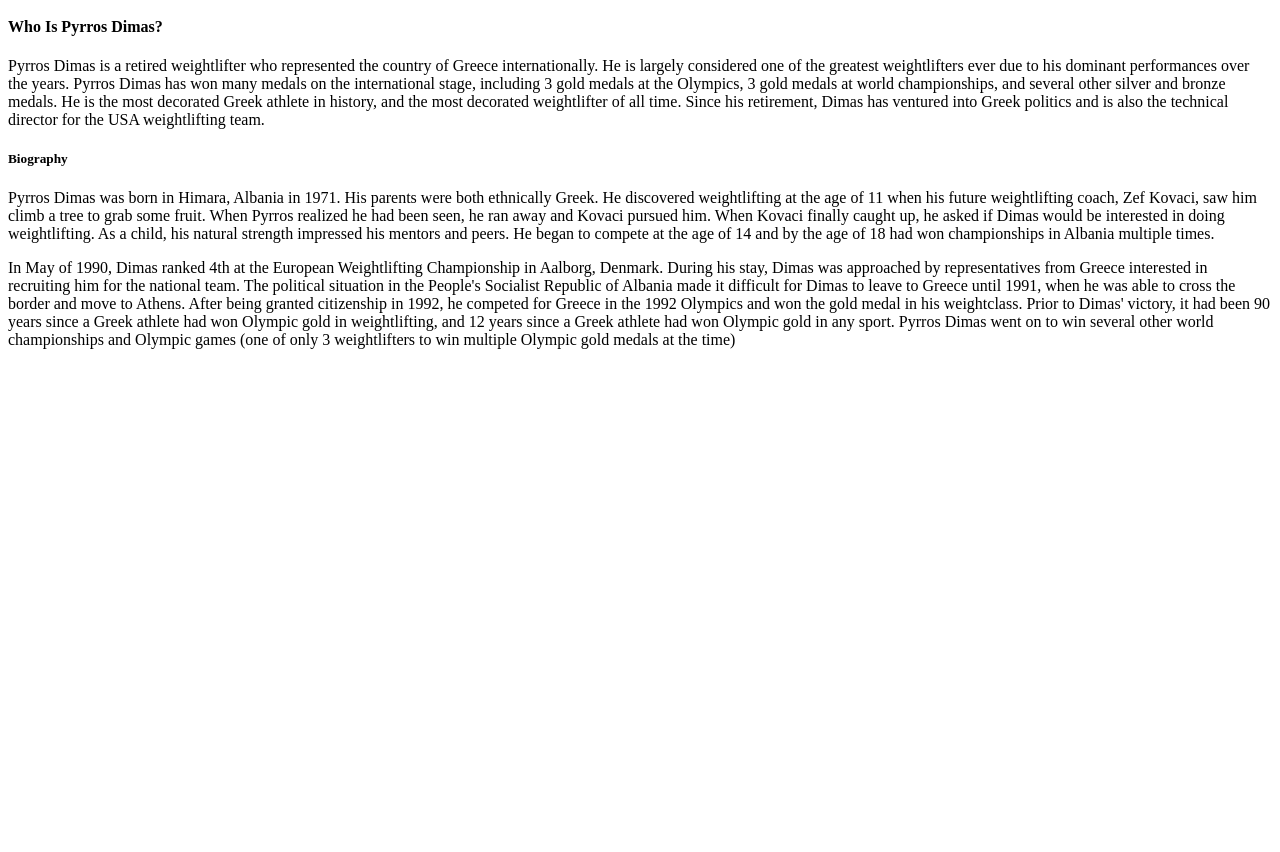
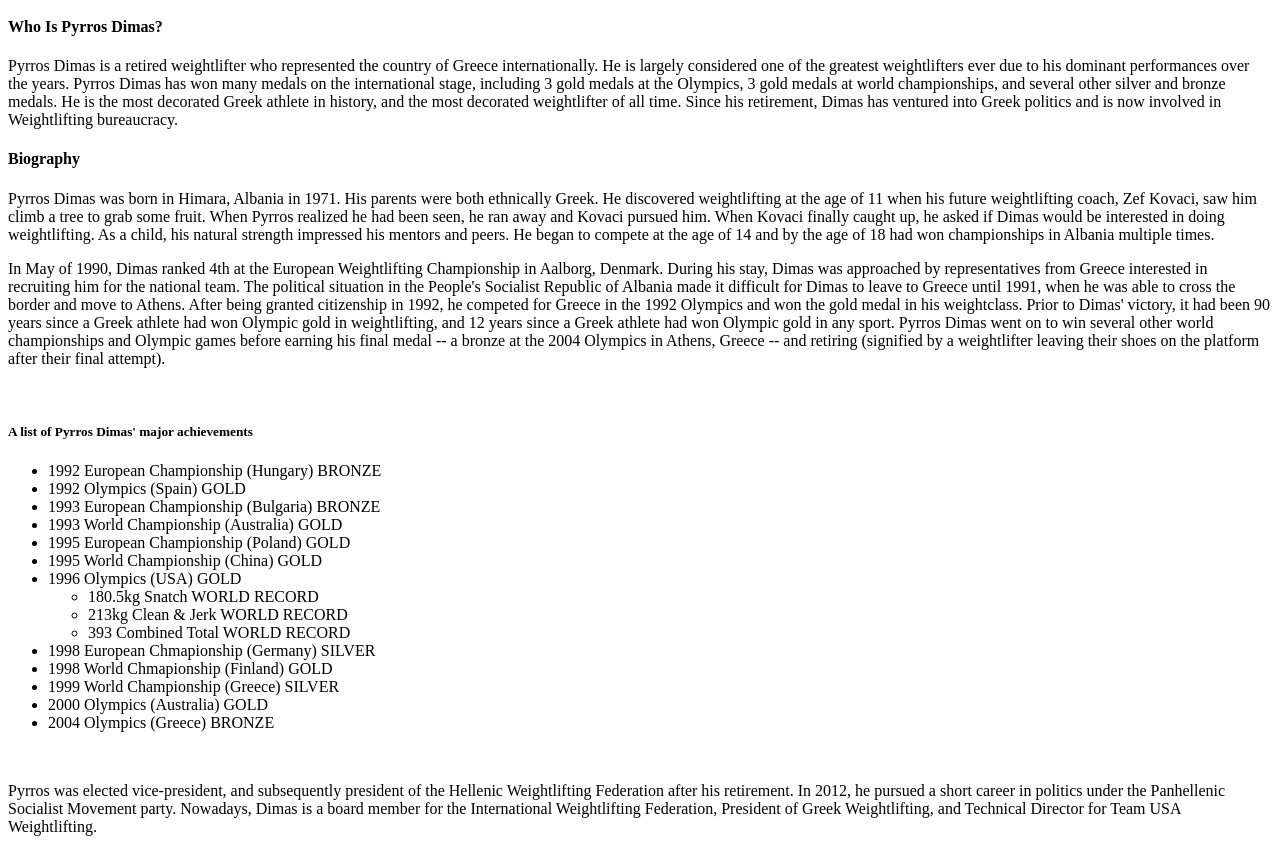
Before and after one commit to Patsquanch/web-design-projects, a plain HTML site: page dimas-tribute/index.html in a window 1280 px wide. Shown: the part 232-1084 px from the top of the page. Before the commit the page ends 800 px from the top, so only its background shows below. Drawn offline with Linux system fonts and the light colour scheme.

Commit message:
add list of achievements, closing section of bio

```diff
--- a/dimas-tribute/index.html
+++ b/dimas-tribute/index.html
@@ -21,20 +21,22 @@
            <div class="achievements">ACHIEVEMENTS</div>
            <div class="more">MORE</div>
        </nav>
+    <main>
        <section>
             <h4> Who Is Pyrros Dimas?</h4>
             <p> Pyrros Dimas is a retired weightlifter who represented the country of Greece internationally. He is largely considered one of the greatest weightlifters
                 ever due to his dominant performances over the years. Pyrros Dimas has won many medals on the international stage, including 3 gold medals at the Olympics,
                 3 gold medals at world championships, and several other silver and bronze medals. He is the most decorated Greek athlete in history, and the most decorated weightlifter
-                of all time. Since his retirement, Dimas has ventured into Greek politics and is also the technical director for the USA weightlifting team.
+                of all time. Since his retirement, Dimas has ventured into Greek politics and is now involved in Weightlifting bureaucracy.
             </p>
            <aside>
                <!--smaller image-->
            </aside>
        </section>
         <article>
-            <h5>Biography</h5>
-            <p> Pyrros Dimas was born in Himara, Albania in 1971. His parents were both ethnically Greek. He discovered weightlifting at the age of 11
+            <h4>Biography</h4>
+            <p>
+                Pyrros Dimas was born in Himara, Albania in 1971. His parents were both ethnically Greek. He discovered weightlifting at the age of 11
                 when his future weightlifting coach, Zef Kovaci, saw him climb a tree to grab some fruit. When Pyrros realized he had been seen, he ran away and Kovaci pursued him.
                 When Kovaci finally caught up, he asked if Dimas would be interested in doing weightlifting. As a child, his natural strength impressed his mentors and peers. He began
                 to compete at the age of 14 and by the age of 18 had won championships in Albania multiple times.
@@ -44,13 +46,40 @@
                 in recruiting him for the national team. The political situation in the People's Socialist Republic of Albania made it difficult for Dimas to leave to Greece until 1991, when he
                 was able to cross the border and move to Athens. After being granted citizenship in 1992, he competed for Greece in the 1992 Olympics and won the gold medal in his weightclass.
                 Prior to Dimas' victory, it had been 90 years since a Greek athlete had won Olympic gold in weightlifting, and 12 years since a Greek athlete had won Olympic gold in any sport.
-                Pyrros Dimas went on to win several other world championships and Olympic games (one of only 3 weightlifters to win multiple Olympic gold medals at the time)
+                Pyrros Dimas went on to win several other world championships and Olympic games before earning his final medal -- a bronze at the 2004 Olympics in Athens, Greece -- and retiring
+                (signified by a weightlifter leaving their shoes on the platform after their final attempt).
+            </p>
+            <br>
+        <section>
+            <h5>A list of Pyrros Dimas' major achievements</h5>
+            <ul>
+                <li>1992 European Championship (Hungary) BRONZE</li>
+                <li>1992 Olympics (Spain) GOLD</li>
+                <li>1993 European Championship (Bulgaria) BRONZE</li>
+                <li>1993 World Championship (Australia) GOLD</li>
+                <li>1995 European Championship (Poland) GOLD</li>
+                <li>1995 World Championship (China) GOLD</li>
+                <li>1996 Olympics (USA) GOLD</li>
+                    <ul>
+                        <li>180.5kg Snatch WORLD RECORD</li>
+                        <li>213kg Clean & Jerk WORLD RECORD</li>
+                        <li>393 Combined Total WORLD RECORD</li>
+                    </ul>
+                <li>1998 European Chmapionship (Germany) SILVER</li>
+                <li>1998 World Chmapionship (Finland) GOLD</li>
+                <li>1999 World Championship (Greece) SILVER</li>
+                <li>2000 Olympics (Australia) GOLD</li>
+                <li>2004 Olympics (Greece) BRONZE</li>
+        </section>
+        <br>
+            <p>
+                Pyrros was elected vice-president, and subsequently president of the Hellenic Weightlifting Federation after his retirement.
+                In 2012, he pursued a short career in politics under the Panhellenic Socialist Movement party.
+                Nowadays, Dimas is a board member for the International Weightlifting Federation, President of Greek Weightlifting, and Technical Director for Team USA Weightlifting.
             </p>
         </article>
-       <section>
-           <!--list of achievements/medals/etc. maybe another pic-->
-       </section>
-       <footer>
+    </main>
+        <footer>
            <!--links to addtl info pages/wiki-->
        </footer>
    </body>
```
